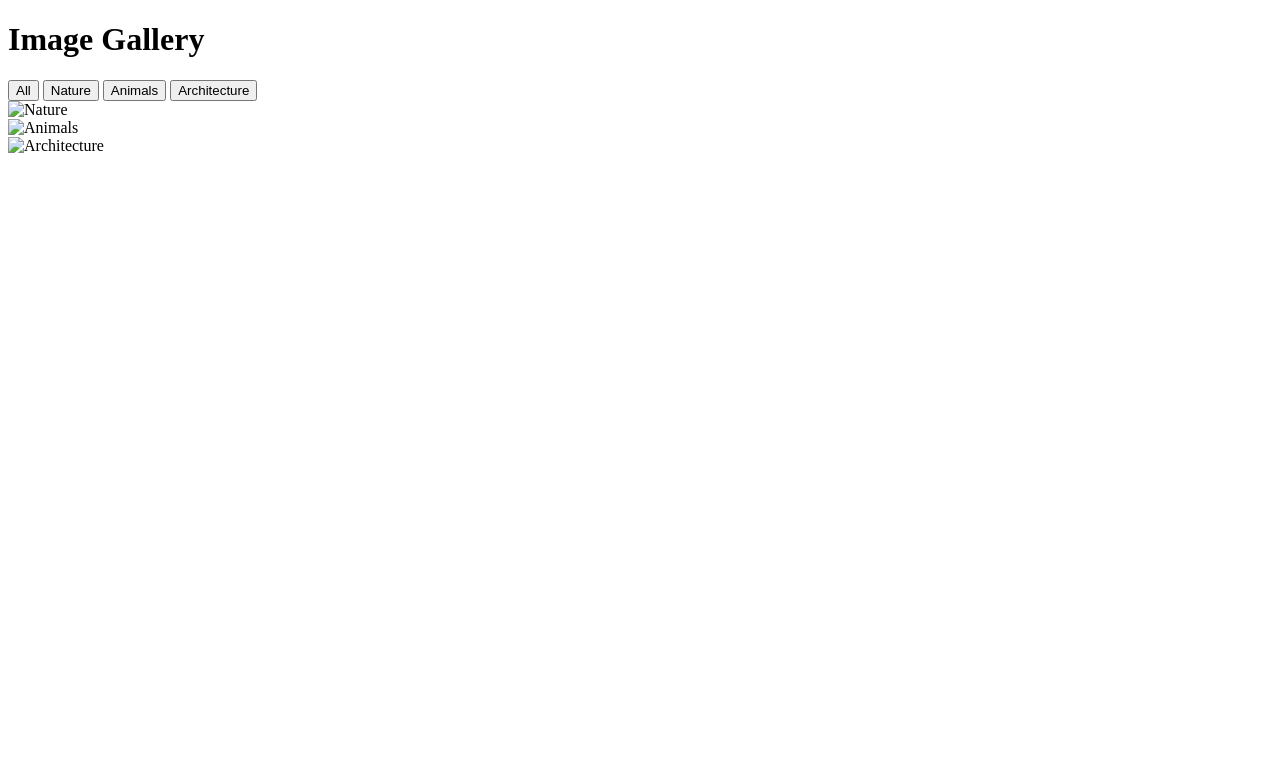
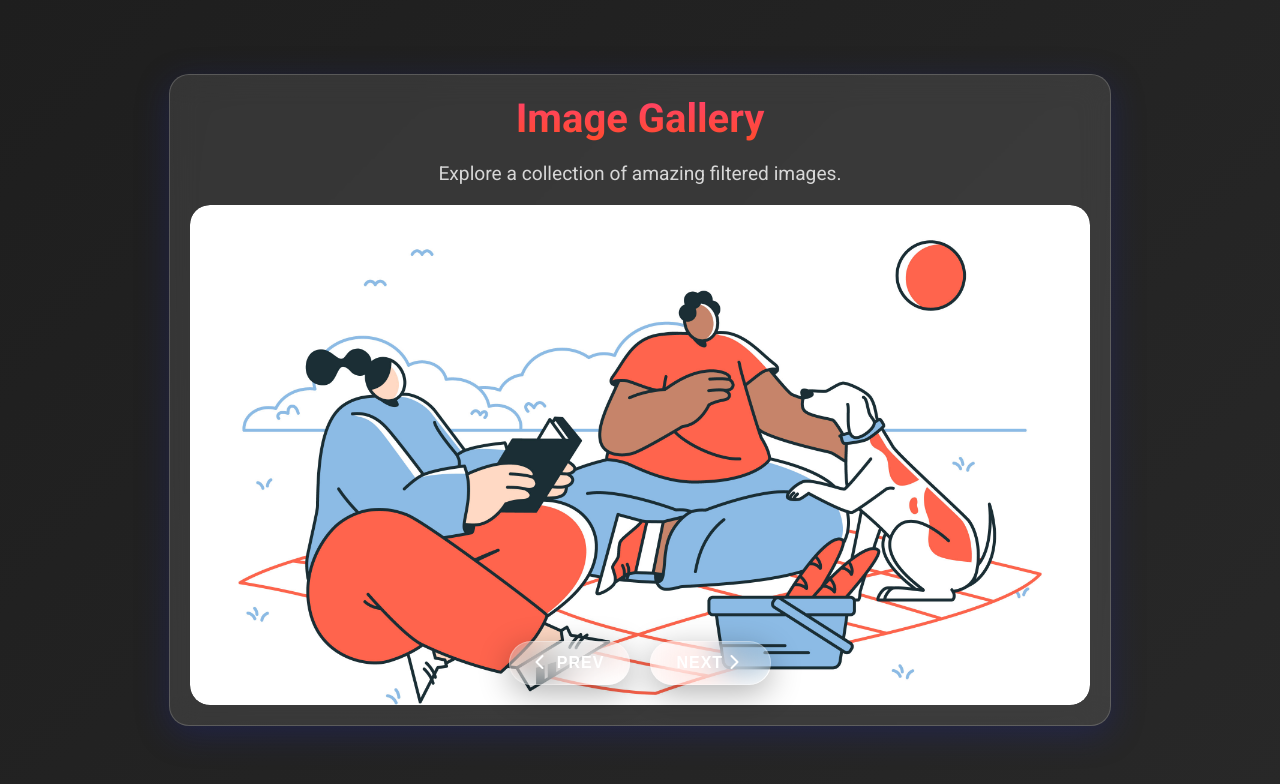
Before and after one commit to stefan-code-js/Filter-Gallery, a plain HTML site: page index.html in a window 1280 px wide. Drawn offline with Linux system fonts and the light colour scheme.

Commit message:
Add futuristic image gallery with carousel

```diff
--- a/index.html
+++ b/index.html
@@ -3,34 +3,32 @@
 <head>
     <meta charset="UTF-8">
     <meta name="viewport" content="width=device-width, initial-scale=1.0">
-    <title>Image Gallery with Filter</title>
+    <title>Futuristic Image Gallery Carousel</title>
+    <link href="https://fonts.googleapis.com/css2?family=Roboto:wght@300;400;700&display=swap" rel="stylesheet">
+    <link href="https://cdnjs.cloudflare.com/ajax/libs/font-awesome/6.0.0-beta3/css/all.min.css" rel="stylesheet">
     <link rel="stylesheet" href="styles.css">
 </head>
 <body>
-    <h1>Image Gallery</h1>
-
-
-    <div class="filter-container">
-        <button class="filter-btn" data-category="all">All</button>
-        <button class="filter-btn" data-category="nature">Nature</button>
-        <button class="filter-btn" data-category="animals">Animals</button>
-        <button class="filter-btn" data-category="architecture">Architecture</button>
+    <div class="container">
+        <header class="header">
+            <h1>Image Gallery</h1>
+            <p>Explore a collection of amazing filtered images.</p>
+        </header>
+        <div class="carousel-wrapper">
+            <div class="carousel">
+                <div class="carousel-item active"><img src="./11224940.jpg" alt="Nature"></div>
+                <div class="carousel-item"><img src="./8230737.jpg" alt="City"></div>
+                <div class="carousel-item"><img src="./9146668.png" alt="Technology"></div>
+                <div class="carousel-item"><img src="./marek-pavlik-nthqSZ87Fd8-unsplash.jpg" alt="Nature"></div>
+                <div class="carousel-item"><img src="./nemo-jcn2HSry26E-unsplash.jpg" alt="City"></div>
+                <div class="carousel-item"><img src="./studio_pc_2328_37.jpg" alt="Technology"></div>
+            </div>
+            <div class="filter-bar">
+                <button class="filter-button glass-button" onclick="changeSlide(-1)"><i class="fas fa-chevron-left"></i> Prev</button>
+                <button class="filter-button glass-button" onclick="changeSlide(1)">Next <i class="fas fa-chevron-right"></i></button>
+            </div>
+        </div>
     </div>
-
-
-    <div class="gallery-container">
-        <div class="image" data-category="nature">
-            <img src="path-to-your-image/nature1.jpg" alt="Nature">
-        </div>
-        <div class="image" data-category="animals">
-            <img src="path-to-your-image/animals1.jpg" alt="Animals">
-        </div>
-        <div class="image" data-category="architecture">
-            <img src="path-to-your-image/architecture1.jpg" alt="Architecture">
-        </div>
-
-    </div>
-
     <script src="script.js"></script>
 </body>
 </html>
--- a/script.js
+++ b/script.js
@@ -1,19 +1,12 @@
-// script.js
+let currentSlide = 0;
 document.addEventListener("DOMContentLoaded", () => {
-    const filterButtons = document.querySelectorAll(".filter-btn");
-    const images = document.querySelectorAll(".image");
+    const slides = document.querySelectorAll('.carousel-item');
+    const changeSlide = (direction) => {
+        slides[currentSlide].classList.remove('active');
+        currentSlide = (currentSlide + direction + slides.length) % slides.length;
+        slides[currentSlide].classList.add('active');
+    };
 
-    filterButtons.forEach(button => {
-        button.addEventListener("click", () => {
-            const category = button.getAttribute("data-category");
-
-            images.forEach(image => {
-                if (category === "all" || image.getAttribute("data-category") === category) {
-                    image.style.display = "block";
-                } else {
-                    image.style.display = "none";
-                }
-            });
-        });
-    });
+    document.querySelector('.glass-button:nth-of-type(1)').addEventListener('click', () => changeSlide(-1));
+    document.querySelector('.glass-button:nth-of-type(2)').addEventListener('click', () => changeSlide(1));
 });
--- a/style.css
+++ /dev/null
@@ -1,45 +0,0 @@
-/* styles.css */
-body {
-    font-family: Arial, sans-serif;
-    text-align: center;
-}
-
-h1 {
-    margin-top: 20px;
-}
-
-.filter-container {
-    margin: 20px;
-}
-
-.filter-btn {
-    padding: 10px 20px;
-    margin: 0 10px;
-    border: none;
-    cursor: pointer;
-    background-color: #3498db;
-    color: white;
-    border-radius: 5px;
-}
-
-.filter-btn:hover {
-    background-color: #2980b9;
-}
-
-.gallery-container {
-    display: flex;
-    flex-wrap: wrap;
-    justify-content: center;
-}
-
-.image {
-    width: 30%;
-    margin: 10px;
-    box-shadow: 0 4px 8px rgba(0, 0, 0, 0.1);
-}
-
-.image img {
-    width: 100%;
-    height: auto;
-    border-radius: 5px;
-}
--- /dev/null
+++ b/styles.css
@@ -0,0 +1,116 @@
+body {
+    font-family: 'Roboto', sans-serif;
+    background: linear-gradient(135deg, #1e1e1e, #282828);
+    color: #fff;
+    margin: 0;
+    display: flex;
+    justify-content: center;
+    align-items: center;
+    height: 100vh;
+    overflow: hidden;
+}
+
+.container {
+    max-width: 900px;
+    width: 100%;
+    padding: 20px;
+    backdrop-filter: blur(15px);
+    border-radius: 20px;
+    background: rgba(255, 255, 255, 0.1);
+    box-shadow: 0 8px 32px 0 rgba(31, 38, 135, 0.37);
+    border: 1px solid rgba(255, 255, 255, 0.18);
+    overflow: hidden;
+    text-align: center;
+}
+
+.header {
+    margin-bottom: 20px;
+}
+
+.header h1 {
+    font-size: 2.5rem;
+    background: -webkit-linear-gradient(#ff416c, #ff4b2b);
+    -webkit-background-clip: text;
+    -webkit-text-fill-color: transparent;
+    margin: 0;
+}
+
+.header p {
+    font-size: 1.2rem;
+    color: rgba(255, 255, 255, 0.8);
+}
+
+.carousel-wrapper {
+    position: relative;
+}
+
+.carousel {
+    position: relative;
+    width: 100%;
+    height: 500px;
+    overflow: hidden;
+    border-radius: 20px;
+}
+
+.carousel-item {
+    position: absolute;
+    top: 0;
+    left: 0;
+    width: 100%;
+    height: 100%;
+    opacity: 0;
+    transition: opacity 0.8s ease-in-out;
+}
+
+.carousel-item.active {
+    opacity: 1;
+}
+
+.carousel-item img {
+    width: 100%;
+    height: 100%;
+    object-fit: cover;
+    border-radius: 20px;
+}
+
+.filter-bar {
+    display: flex;
+    justify-content: center;
+    margin-top: 20px;
+    position: absolute;
+    bottom: 20px;
+    width: 100%;
+}
+
+.filter-button {
+    border: none;
+    outline: none;
+    color: #fff;
+    padding: 12px 25px;
+    border-radius: 30px;
+    cursor: pointer;
+    margin: 0 10px;
+    font-size: 16px;
+    font-weight: 700;
+    letter-spacing: 1px;
+    text-transform: uppercase;
+    transition: all 0.3s ease;
+}
+
+.glass-button {
+    background: rgba(255, 255, 255, 0.2);
+    backdrop-filter: blur(15px);
+    border: 1px solid rgba(255, 255, 255, 0.3);
+    box-shadow: 0 8px 32px rgba(0, 0, 0, 0.3);
+    color: #fff;
+}
+
+.glass-button:hover {
+    background: rgba(255, 255, 255, 0.3);
+    transform: translateY(-3px);
+    box-shadow: 0 12px 42px rgba(255, 255, 255, 0.4);
+}
+
+.filter-button i {
+    margin-right: 5px;
+}
```
Also changed, not shown: 11224940.jpg (added), 8230737.jpg (added), 9146668.png (added), nemo-jcn2HSry26E-unsplash.jpg (added), 2 other files.
